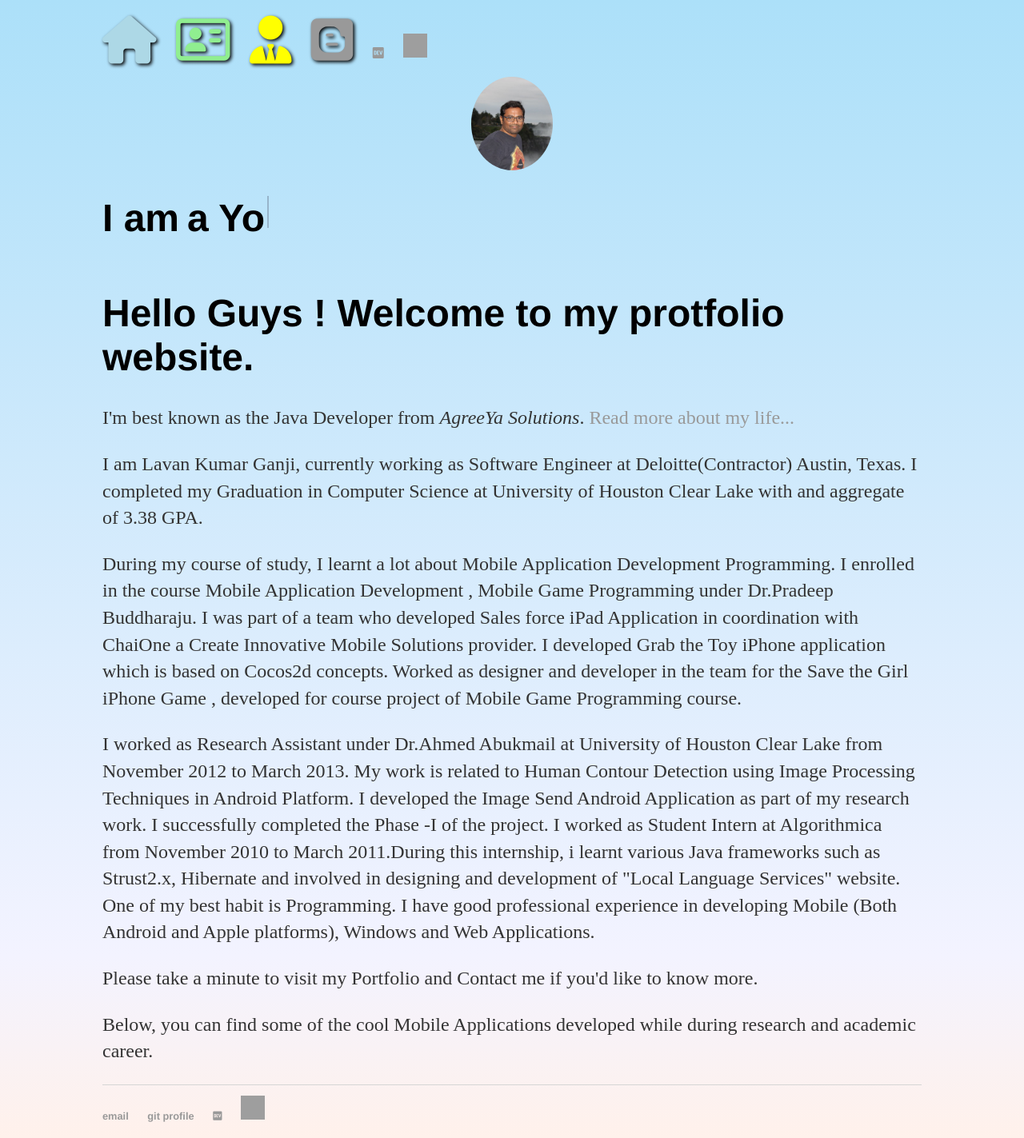
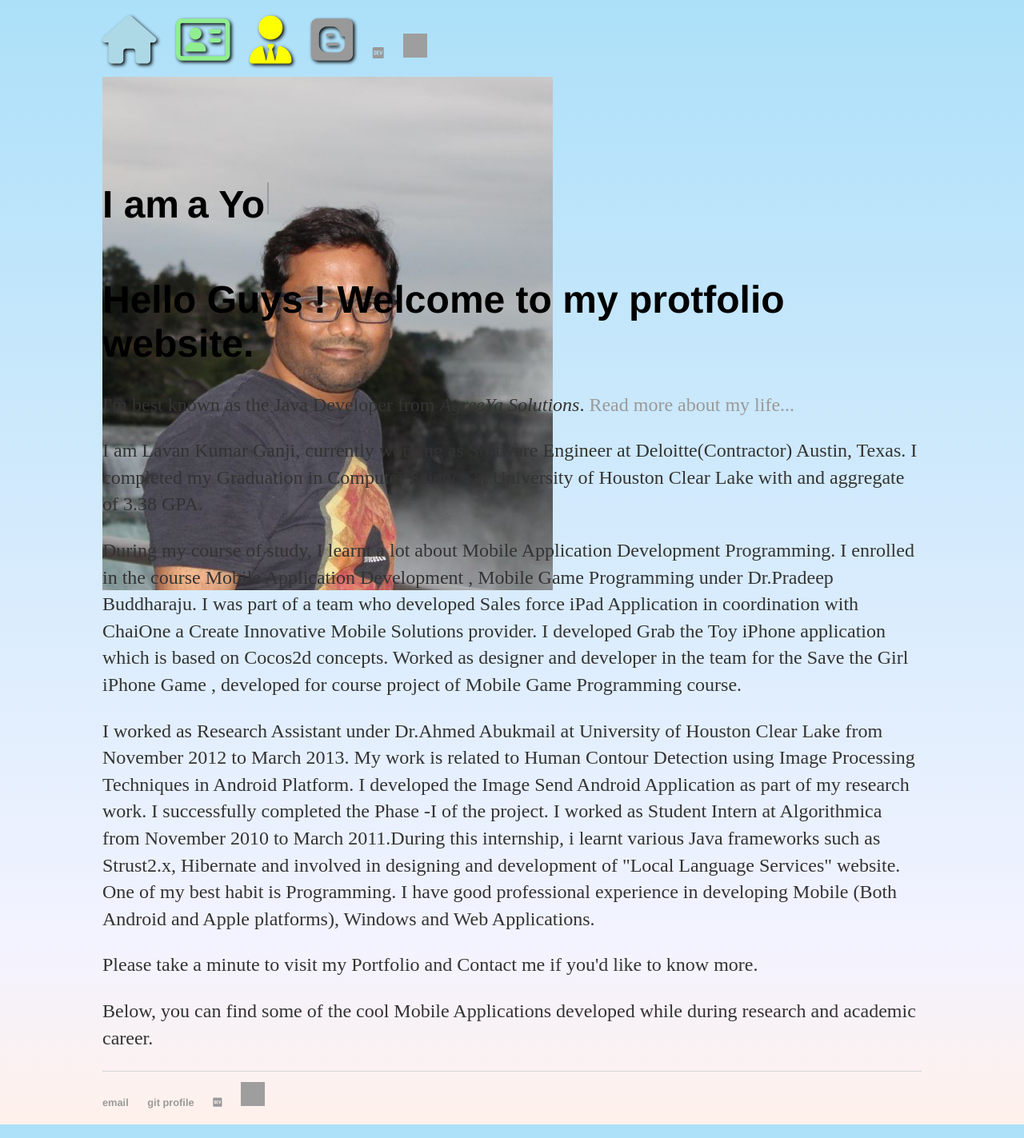
Before and after one commit to lavanganji/lavanganji.github.io, a Jekyll site: the page built from index.html, in a window 1280 px wide. Shown: the whole page at 80% size. Built offline with Jekyll 4.4.1, drawn with Linux system fonts in a browser that asks for light colours; nearby versions of some CDN libraries; grey boxes are pictures that could not be loaded.

Commit message:
profile pic 1

```diff
--- a/_layouts/default.html
+++ b/_layouts/default.html
@@ -19,6 +19,7 @@
 					</a></li>
 	    		</ul>
 			</nav>
+            <div class="pic"><img src="\res\profilepic.jpg" alt="Profile Pic" ></div>
 			<div class="container">
 
 			{{ content }}
--- a/css/main.css
+++ b/css/main.css
@@ -46,8 +46,8 @@
 
 .pic {
   vertical-align: middle;
-  width: 10%;
-  height: 5%;
+  width: 100px;
+  height: 100px;
   border-radius: 50%;
 }
 
--- a/index.html
+++ b/index.html
@@ -2,8 +2,7 @@
 layout: default
 title: Lavan Ganji, Software Engineer
 ---
-<div style="text-align:center"><img src="\res\profilepic.jpg" alt="Pic" class="pic">
-</div>
+
 <div class="intro">
 	<h1> I am  </h1>
 	<h1 class="typing">Hi</h1>
```
